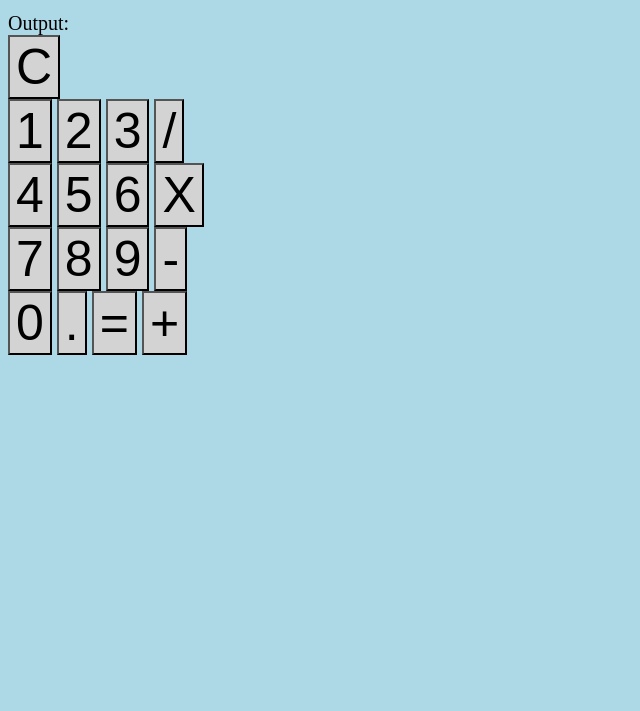
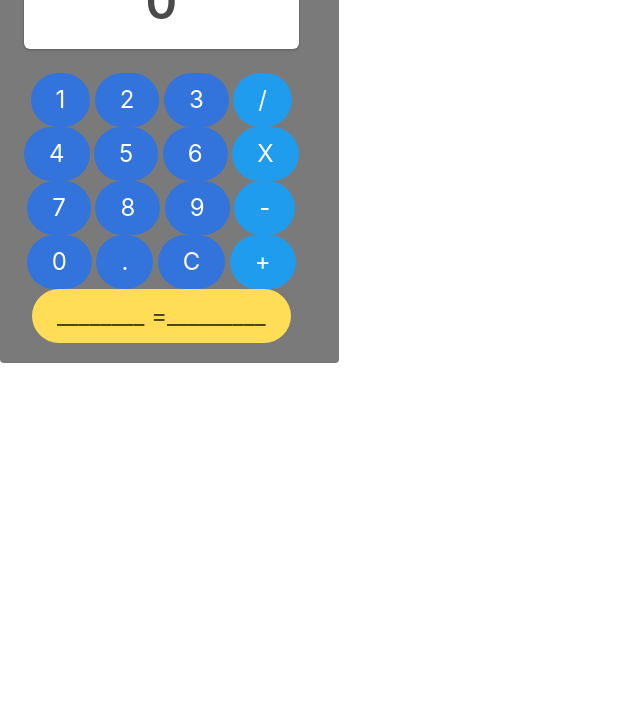
Before and after one commit to sflocascio/calculator, a plain HTML site: page index.html in a window 1280 px wide. Shown: the part 89-800 px from the top of the page, without its empty margins (0-640 px from the left). Drawn offline with nearby package versions, Linux system fonts and the light colour scheme.

Commit message:
update to calculator with some css styling

```diff
--- a/index.html
+++ b/index.html
@@ -4,47 +4,52 @@
     <title>Calculator</title>
     <link rel="stylesheet" href="style.css">
     <script defer src="https://use.fontawesome.com/releases/v5.3.1/js/all.js"></script>
+    <link rel="stylesheet" href="https://cdnjs.cloudflare.com/ajax/libs/bulma/0.7.2/css/bulma.min.css">
     <script src="script.js" defer></script>
 </head>
 
 <body>
-<h1>This is a Calculator</h1>
+<h1>_</h1>
+    <div class="container">
+        <div class="notification has-background-grey">
             <div class="box">
-        <div>
-            <div id = "output">Output:</div>
-            <button id ="clear">C</button>
+                <div class="title is-1" id = "output">0</div>
+
+            </div>
 
             <div>
+                <button class="button is-large is-rounded is-link" id ="1" >1</button>
+                <button class="button is-large is-rounded is-link" id ="2" >2</button>
+                <button class="button is-large is-rounded is-link" id ="3">3</button>
+                <button class="button is-large is-rounded is-info" id="divide">/</button>
+            </div>
 
             <div>
-            <button id ="1" >1</button>
-            <button id ="2" >2</button>
-            <button id ="3">3</button>
-            <button id="divide">/</button>
-        <div>
+                <button class="button is-large is-rounded is-link" id ="4">4</button>
+                <button class="button is-large is-rounded is-link" id ="5">5</button>
+                <button class="button is-large is-rounded is-link" id ="6">6</button>
+                <button class="button is-large is-rounded is-info" id ="multiply">X</button>
+            </div>
 
             <div>
-            <button id ="4">4</button>
-            <button id ="5">5</button>
-            <button id ="6">6</button>
-            <button id ="multiply">X</button>
-        <div>
+                <button class="button is-large is-rounded is-link" id ="7">7</button>
+                <button class="button is-large is-rounded is-link" id ="8">8</button>
+                <button class="button is-large is-rounded is-link" id ="9">9</button>
+                <button class="button is-large is-rounded is-info" id="minus">-</button>
+            </div>
 
             <div>
-            <button id ="7">7</button>
-            <button id ="8">8</button>
-            <button id ="9">9</button>
-            <button id="minus">-</button>
-        <div>
+                <button class="button is-large is-rounded is-link" id="0">0</button>
+                <button class="button is-large is-rounded is-link" id="decimel">.</button>
+                <button class="button is-large is-rounded is-link" id="clear">C</button>
+                <button class="button is-large is-rounded is-info" id="+">+</button>
+            </div>
 
             <div>
-            <button id="0">0</button>
-            <button id="decimel">.</button>
-            <button id="equals">=</button>
-            <button id="+">+</button>
-        <div>
+                <button class="button is-large is-rounded is-warning" id ="equals"> ________ =_________</button>
             </div>
-
+        </div>
+    </div>
 
 </body>
 </html>
--- a/script.js
+++ b/script.js
@@ -3,14 +3,14 @@
 
 // CALCULATE
 document.getElementById("equals").addEventListener('click', function() {
-    let total = document.getElementById("output").innerHTML;
+    let total = document.getElementById("output").innerText;
     let calculate = eval(total)
     document.getElementById("output").innerText = calculate
 })
 
 // CLEAR
 document.getElementById("clear").addEventListener('click', function() {
-    document.getElementById("output").innerText = " "
+    document.getElementById("output").innerText = "0"
 })
 
 
--- a/style.css
+++ b/style.css
@@ -1,6 +1,16 @@
 body {
-    background-color: lightblue;
-    font-size: 20px
+    /* background-color: lightblue; */
+    max-width: 1000px;
+    margin:0 auto;
+    display: table-cell;
+    vertical-align: middle;
+    text-align: center;
+    width:auto;
+    padding:10px;
+    border-radius: 40px;
+    /* padding: 10px;
+    margin-left: 80px;
+    margin-right: 150px; */
 }
 
 h1 {
@@ -17,3 +27,25 @@ button {
     color: navy;
 
 }
+
+.border{
+    border: 5px solid black;
+    padding: 10px
+    margin-left: 80px;
+    margin-right: 150px;
+    /* margin-top: 100px;
+    margin-bottom: 100px;
+    margin-right: 150px;
+    margin-left: 80px; */
+ }
+
+/* .calculator {
+    text-align: center;
+    width: 300px;
+    height: 350px;
+    border-radius: 2px solid black;
+    margin: auto;
+    position: absolute;
+    top: 0; left: 0; right: 0; bottom: 0;
+    padding: 5px;
+  } */
```
Lines whose indentation alone changed are shown as unchanged.
